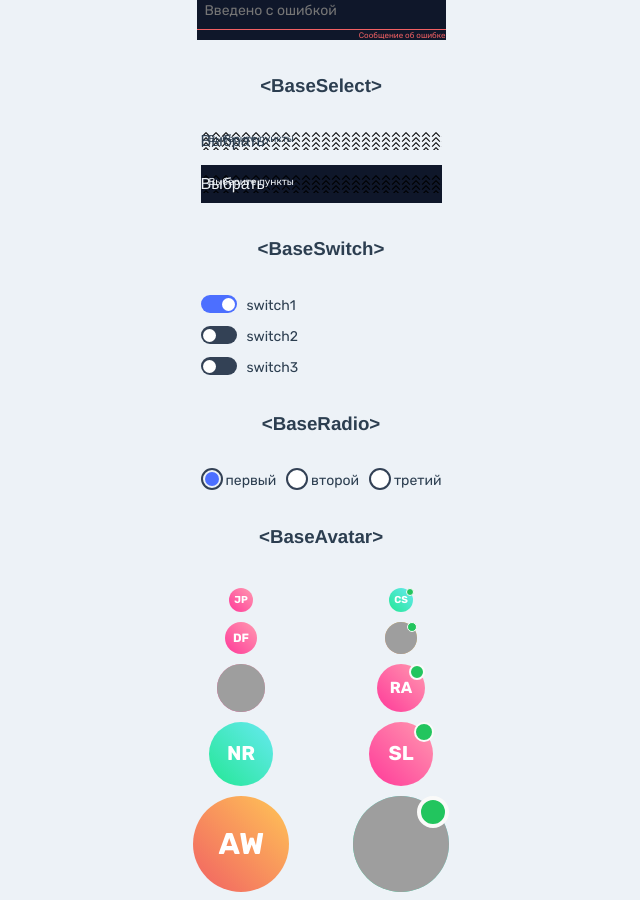
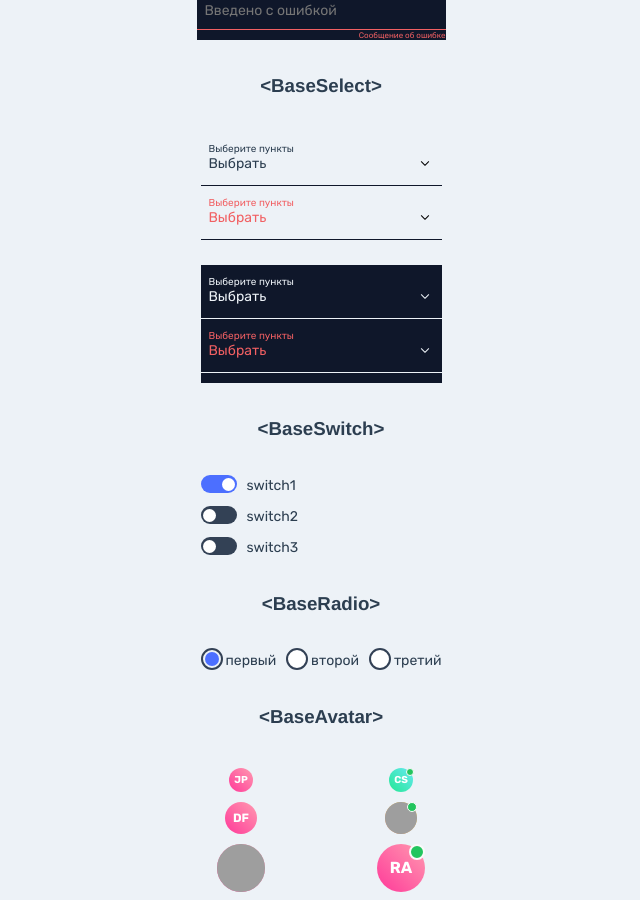
Before and after one commit to aleksaandr24/vue-pets, a Vue app: page /ui-kit in a window 1280 px wide. Shown: the part 1180-2080 px from the top of the page, without its empty margins (319-959 px from the left). Built offline with nearby package versions, Linux system fonts and the light colour scheme; grey boxes are pictures that could not be loaded.

Commit message:
Update BaseSelect: add dark theme

```diff
--- a/src/components/ui/BadgeLabel/BadgeLabel.vue
+++ b/src/components/ui/BadgeLabel/BadgeLabel.vue
@@ -19,7 +19,7 @@ export default {
 
   computed: {
     className() {
-      let classArray = ['badge-label']
+      const classArray = ['badge-label']
       classArray.push(this.elemClass)
       return classArray.join(' ')
     }
--- a/src/components/ui/BaseCard/BaseCard.vue
+++ b/src/components/ui/BaseCard/BaseCard.vue
@@ -24,7 +24,7 @@ export default {
 
   computed: {
     className() {
-      let classArray = ['base-card']
+      const classArray = ['base-card']
       if (this.dark) {
         classArray.push('base-card_dark')
       }
--- a/src/components/ui/BaseLogo/BaseLogo.vue
+++ b/src/components/ui/BaseLogo/BaseLogo.vue
@@ -23,7 +23,7 @@ export default {
 
   computed: {
     className() {
-      let classArray = []
+      const classArray = []
       if (this.dark) {
         classArray.push('base-logo-dark')
         switch(this.size) {
--- a/src/components/ui/BaseSelect/BaseSelect.scss
+++ b/src/components/ui/BaseSelect/BaseSelect.scss
@@ -6,6 +6,10 @@
 
   &_dark {
     color: var(--color-solid-light);
+  }
+
+  &_danger {
+    color: var(--color-solid-danger);
   }
 
   &__selected-option {
@@ -27,11 +31,11 @@
       background-image: url('@/assets/images/select-arrow-up.svg');
     }
 
-    &-dark {
+    &_dark {
       border-bottom-color: var(--color-solid-light);
       background-image: url('@/assets/images/select-arrow-down-dark.svg');
 
-      &_open {
+      &.base-select__selected-option_open {
         background-image: url('@/assets/images/select-arrow-up-dark.svg');
       }
     }
--- a/src/components/ui/BaseSelect/BaseSelect.vue
+++ b/src/components/ui/BaseSelect/BaseSelect.vue
@@ -9,16 +9,12 @@
       <slot></slot>
     </div>
     <div
-      :class="selectedClassName + selectOpen
-              ? 'base-select__selected-option_open'
-              : ''"
+      :class="selectedClassName"
     >
       {{ selectedOption }}
     </div>
     <ul
-      class="base-select__options"
-      :class="{ 'base-select__options_open': selectOpen }"
-
+      :class="optionsClassName"
     >
       <li
         v-for="(option, index) in elemData"
@@ -26,7 +22,6 @@
         :class="option.disabled
                 ? 'base-select__option base-select__option_disabled'
                 : 'base-select__option'"
-
         @click="makeSelected(option.name)"
       >
         {{ option.name }}
@@ -49,9 +44,9 @@ export default {
       default: false
     },
 
-    elemClass: {
-      type: String,
-      default: ''
+    danger: {
+      type: Boolean,
+      default: false
     },
 
     elemData: {
@@ -73,20 +68,32 @@ export default {
 
   computed: {
     selectClassName() {
-      let classArray = ['base-select']
+      const classArray = ['base-select']
       if (this.dark) {
         classArray.push('base-select_dark')
       }
-      classArray.push(this.elemClass)
+      if (this.danger) {
+        classArray.push('base-select_danger')
+      }
       return classArray.join(' ')
     },
 
     selectedClassName() {
-      let classArray = ['base-select__selected-option']
+      const classArray = ['base-select__selected-option']
       if (this.dark) {
-        classArray.push('base-select__selected-option-dark')
+        classArray.push('base-select__selected-option_dark')
       }
-      classArray.push(this.elemClass)
+      if (this.selectOpen) {
+        classArray.push('base-select__selected-option_open')
+      }
+      return classArray.join(' ')
+    },
+
+    optionsClassName() {
+      const classArray = ['base-select__options']
+      if (this.selectOpen) {
+        classArray.push('base-select__options_open')
+      }
       return classArray.join(' ')
     },
 
--- a/src/components/ui/BaseSwitch/BaseSwitch.vue
+++ b/src/components/ui/BaseSwitch/BaseSwitch.vue
@@ -4,7 +4,7 @@
       :id="elemID"
       :checked="elemChecked"
       :disabled="elemDisabled"
-      @change="$emit('update:modelValue', { id: $event.target.id, checked: $event.target.checked} )"
+      @change="$emit('update:modelValue', { id: $event.target.id, checked: $event.target.checked })"
       type="checkbox"
       class="base-switch__input"
     />
--- a/src/components/ui/CarouselControl/CarouselControl.vue
+++ b/src/components/ui/CarouselControl/CarouselControl.vue
@@ -23,7 +23,7 @@ export default {
 
   computed: {
     elemClass() {
-      let classArray = ['carousel-control']
+      const classArray = ['carousel-control']
       if (this.prev) {
         classArray.push('carousel-control_prev')
       }
--- a/src/views/UIKit/UIKit.scss
+++ b/src/views/UIKit/UIKit.scss
@@ -83,11 +83,11 @@
 
   &__select {
     width: 241px;
+    padding: 10px 0;
+    @include flex-direct-vh(column);
+    gap: 10px;
 
     &_dark {
-      padding: 10px 0;
-      @include flex-direct-vh(column);
-      gap: 10px;
       background-color: var(--color-solid-bg-dark);
     }
   }
--- a/src/views/UIKit/UIKit.vue
+++ b/src/views/UIKit/UIKit.vue
@@ -120,13 +120,28 @@
       >
         Выберите пункты
       </BaseSelect>
+        <BaseSelect
+        v-model="baseSelect2"
+        :elemData="selectData"
+        danger
+      >
+        Выберите пункты
+      </BaseSelect>
 
     </div>
     <div class="ui-kit__select ui-kit__select_dark">
       <BaseSelect
-        v-model="baseSelect2"
+        v-model="baseSelect3"
         :elemData="selectData"
         dark
+      >
+        Выберите пункты
+      </BaseSelect>
+      <BaseSelect
+        v-model="baseSelect4"
+        :elemData="selectData"
+        dark
+        danger
       >
         Выберите пункты
       </BaseSelect>
@@ -343,6 +358,8 @@ export default {
       baseInput6: '',
       baseSelect1: '',
       baseSelect2: '',
+      baseSelect3: '',
+      baseSelect4: '',
       selectData: [
         {name: 'Пункт первый', disabled: false},
         {name: 'Пункт второй', disabled: true},
```
